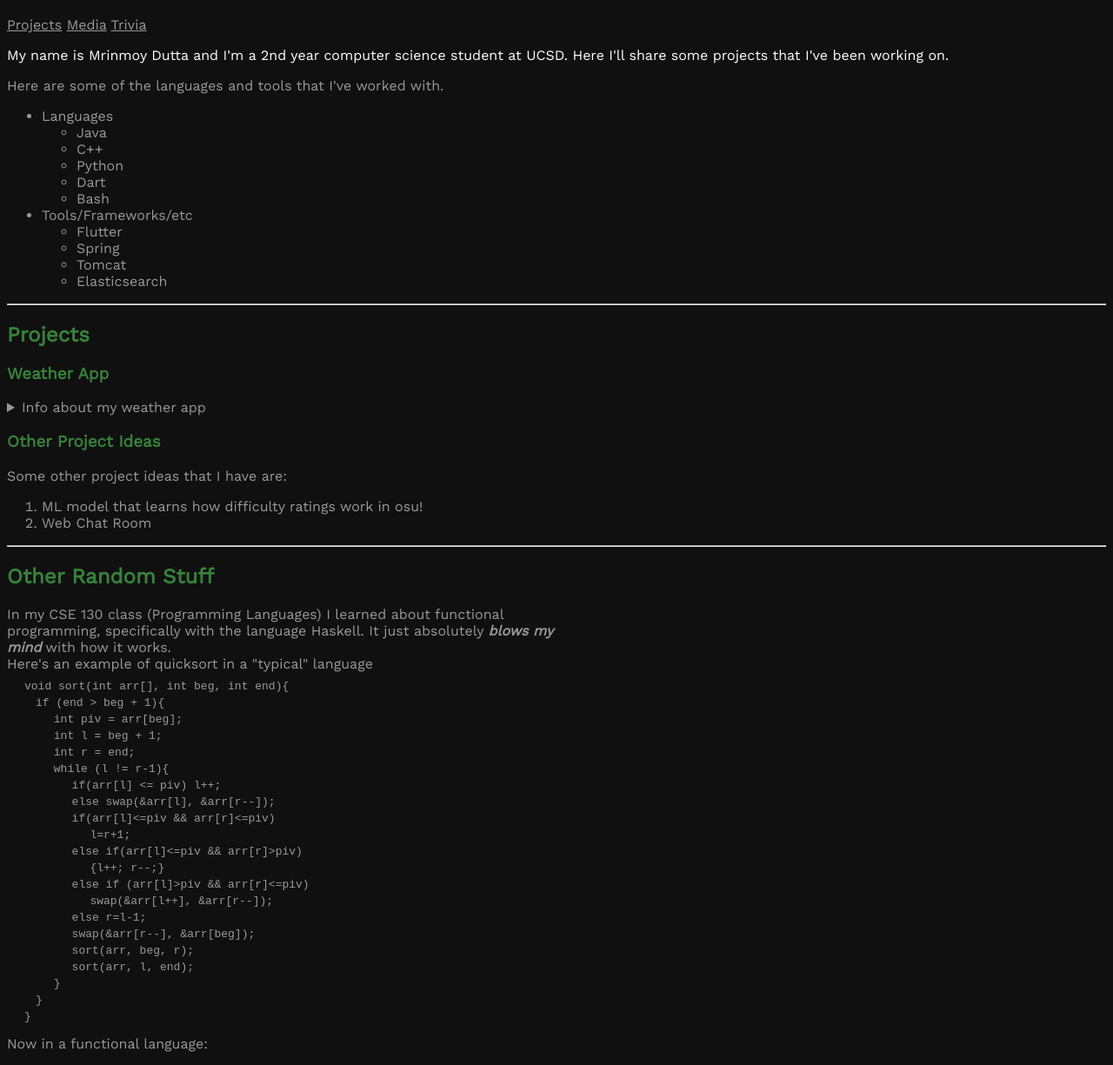
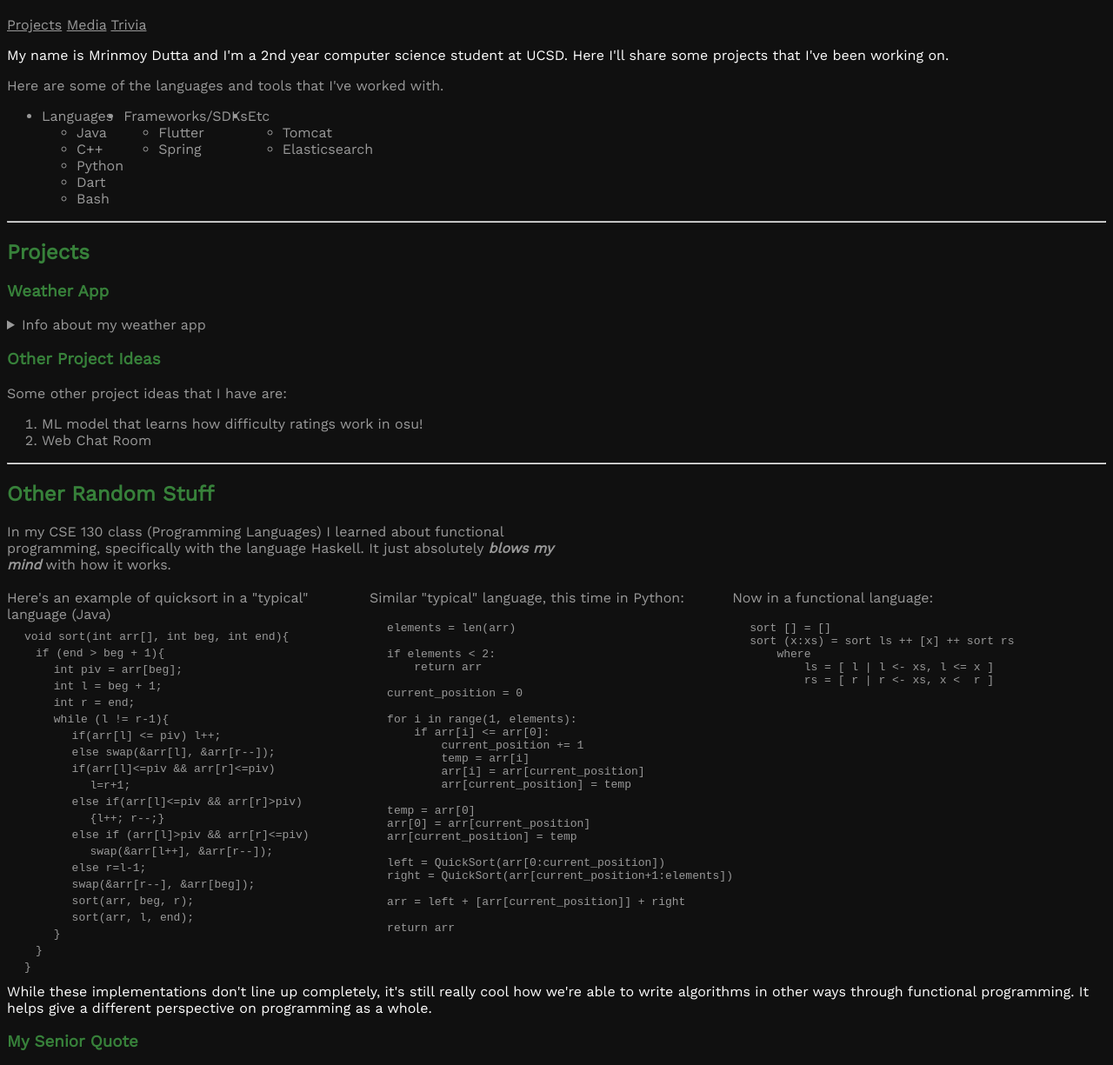
Before and after one commit to lukedutta9/wi21-cse110-lab3, a plain HTML site: page index.html in a window 1280 px wide. Shown: the part 62-1287 px from the top of the page at 87% size. Drawn offline with nearby package versions, Linux system fonts and the light colour scheme.

Commit message:
implement part 4

```diff
--- a/index.html
+++ b/index.html
@@ -9,6 +9,13 @@
     <link rel="stylesheet" href="style.css">
     <link rel="stylesheet"
           href="https://fonts.googleapis.com/css?family=Work+Sans">
+    <style>
+        @media only screen and (max-width: 600px) {
+            body {
+                background-color: lightblue;
+            }
+        }
+    </style>
 
 </head>
 
@@ -37,7 +44,7 @@
             Here are some of the languages and tools that I've
             worked with.
 
-            <ul>
+            <ul class="container">
                 <li>Languages
                     <ul>
                         <li>Java</li>
@@ -47,10 +54,14 @@
                         <li>Bash</li>
                     </ul>
                 </li>
-                <li>Tools/Frameworks/etc
+                <li>Frameworks/SDKs
                     <ul>
                         <li>Flutter</li>
                         <li>Spring</li>
+                    </ul>
+                </li>
+                <li>Etc
+                    <ul>
                         <li>Tomcat</li>
                         <li>Elasticsearch</li>
                     </ul>
@@ -99,8 +110,11 @@
                 It just absolutely <b><i>blows my mind</i></b> with how it works.
             </aside>
 
-            Here's an example of quicksort in a "typical" language<br>
+            <br>
 
+            <div class="grid-contain">
+                <div>
+                Here's an example of quicksort in a "typical" language (Java)<br>
                 <code>
                     void sort(int arr[], int beg, int end){<br>
                         &emsp;if (end > beg + 1){<br>
@@ -124,9 +138,38 @@
                         &emsp;}<br>
                     }<br>
                 </code>
+                </div>
+                <div>
+                    Similar "typical" language, this time in Python:<br>
+                    <pre>
+elements = len(arr)
 
-            <br>
+if elements < 2:
+    return arr
 
+current_position = 0
+
+for i in range(1, elements):
+    if arr[i] <= arr[0]:
+        current_position += 1
+        temp = arr[i]
+        arr[i] = arr[current_position]
+        arr[current_position] = temp
+
+temp = arr[0]
+arr[0] = arr[current_position]
+arr[current_position] = temp
+
+left = QuickSort(arr[0:current_position])
+right = QuickSort(arr[current_position+1:elements])
+
+arr = left + [arr[current_position]] + right
+
+return arr
+                    </pre>
+                    </div>
+
+                <div>
                 Now in a functional language:<br>
                 <pre>
 sort [] = []
@@ -135,6 +178,8 @@ sort (x:xs) = sort ls ++ [x] ++ sort rs
         ls = [ l | l &lt;- xs, l &lt;= x ]
         rs = [ r | r &lt;- xs, x &lt;  r ]
                 </pre>
+                </div>
+            </div>
         </section>
 
         <p> While these implementations don't line up completely, it's still
--- a/style.css
+++ b/style.css
@@ -18,6 +18,18 @@ body {
 
 em {
     text-decoration: dotted;
+}
+
+.grid-contain {
+    display: grid;
+    grid-template-columns: 33% 33% 33%;
+}
+
+.container {
+    display: flex;
+    flex-direction: row;
+    justify-content: space-around;
+    max-width: 30%;
 }
 
 h1, h2, h3 {
@@ -54,6 +66,14 @@ a[target] {
 
 a:visited {
     color: #4f0991;
+}
+
+a:hover {
+    color: aquamarine;
+}
+
+a:active {
+    color: #101010;
 }
 
 figure figcaption {
```
Lines whose indentation alone changed are shown as unchanged.
